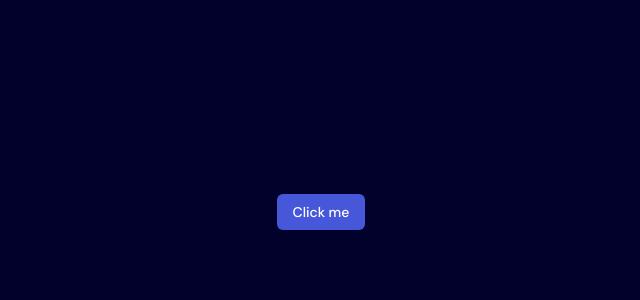
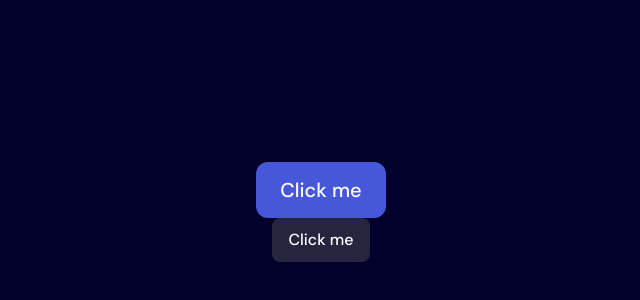
Before and after one commit to joshjavier/weather-app, a React (Vite) app: page / in a window 1280 px wide. Shown: the part 188-488 px from the top of the page, without its empty margins (319-959 px from the left). Built offline with nearby package versions, Linux system fonts and the light colour scheme.

Commit message:
feat: update button variants

```diff
--- a/src/App.tsx
+++ b/src/app.tsx
@@ -4,6 +4,9 @@ function App() {
   return (
     <div className="flex min-h-svh flex-col items-center justify-center">
       <Button>Click me</Button>
+      <Button variant="trigger" size="sm">
+        Click me
+      </Button>
     </div>
   )
 }
--- a/src/components/ui/button/variants.ts
+++ b/src/components/ui/button/variants.ts
@@ -1,28 +1,30 @@
 import { cva } from 'class-variance-authority'
 
 export const buttonVariants = cva(
-  "inline-flex items-center justify-center gap-2 whitespace-nowrap rounded-md text-sm font-medium transition-all disabled:pointer-events-none disabled:opacity-50 [&_svg]:pointer-events-none [&_svg:not([class*='size-'])]:size-4 shrink-0 [&_svg]:shrink-0 outline-none focus-visible:border-ring focus-visible:ring-ring/50 focus-visible:ring-[3px] aria-invalid:ring-destructive/20 dark:aria-invalid:ring-destructive/40 aria-invalid:border-destructive",
+  "inline-flex items-center justify-center whitespace-nowrap font-medium transition-colors disabled:pointer-events-none disabled:opacity-50 [&_svg]:pointer-events-none [&_svg:not([class*='size-'])]:size-4 shrink-0 [&_svg]:shrink-0 outline-offset-3 focus-visible:outline-2 aria-invalid:ring-destructive/20 aria-invalid:border-destructive",
   {
     variants: {
       variant: {
-        default: 'bg-primary text-primary-foreground hover:bg-primary/90',
-        destructive:
-          'bg-destructive text-white hover:bg-destructive/90 focus-visible:ring-destructive/20 dark:focus-visible:ring-destructive/40 dark:bg-destructive/60',
-        outline:
-          'border bg-background shadow-xs hover:bg-accent hover:text-accent-foreground dark:bg-input/30 dark:border-input dark:hover:bg-input/50',
-        secondary:
-          'bg-secondary text-secondary-foreground hover:bg-secondary/80',
-        ghost:
-          'hover:bg-accent hover:text-accent-foreground dark:hover:bg-accent/50',
-        link: 'text-primary underline-offset-4 hover:underline',
+        default:
+          'bg-primary text-primary-foreground hover:bg-blue-700 outline-blue-500',
+        trigger: 'bg-neutral-800 hover:bg-neutral-700',
+        // destructive:
+        //   'bg-destructive text-white hover:bg-destructive/90 focus-visible:ring-destructive/20 dark:focus-visible:ring-destructive/40 dark:bg-destructive/60',
+        // outline:
+        //   'border bg-background shadow-xs hover:bg-accent hover:text-accent-foreground dark:bg-input/30 dark:border-input dark:hover:bg-input/50',
+        // secondary:
+        //   'bg-secondary text-secondary-foreground hover:bg-secondary/80',
+        // ghost:
+        //   'hover:bg-accent hover:text-accent-foreground dark:hover:bg-accent/50',
+        // link: 'text-primary underline-offset-4 hover:underline',
       },
       size: {
-        default: 'h-9 px-4 py-2 has-[>svg]:px-3',
-        sm: 'h-8 rounded-md gap-1.5 px-3 has-[>svg]:px-2.5',
-        lg: 'h-10 rounded-md px-6 has-[>svg]:px-4',
-        icon: 'size-9',
-        'icon-sm': 'size-8',
-        'icon-lg': 'size-10',
+        default: 'gap-200 px-300 py-200 rounded-12 text-preset-5',
+        sm: 'gap-125 px-200 py-150 rounded-8 text-preset-7',
+        // lg: 'h-10 rounded-md px-6 has-[>svg]:px-4',
+        // icon: 'size-9',
+        // 'icon-sm': 'size-8',
+        // 'icon-lg': 'size-10',
       },
     },
     defaultVariants: {
--- a/src/main.tsx
+++ b/src/main.tsx
@@ -1,7 +1,7 @@
 import { StrictMode } from 'react'
 import { createRoot } from 'react-dom/client'
 import './styles/index.css'
-import App from './App.tsx'
+import App from './app.tsx'
 
 createRoot(document.getElementById('root')!).render(
   <StrictMode>
```
